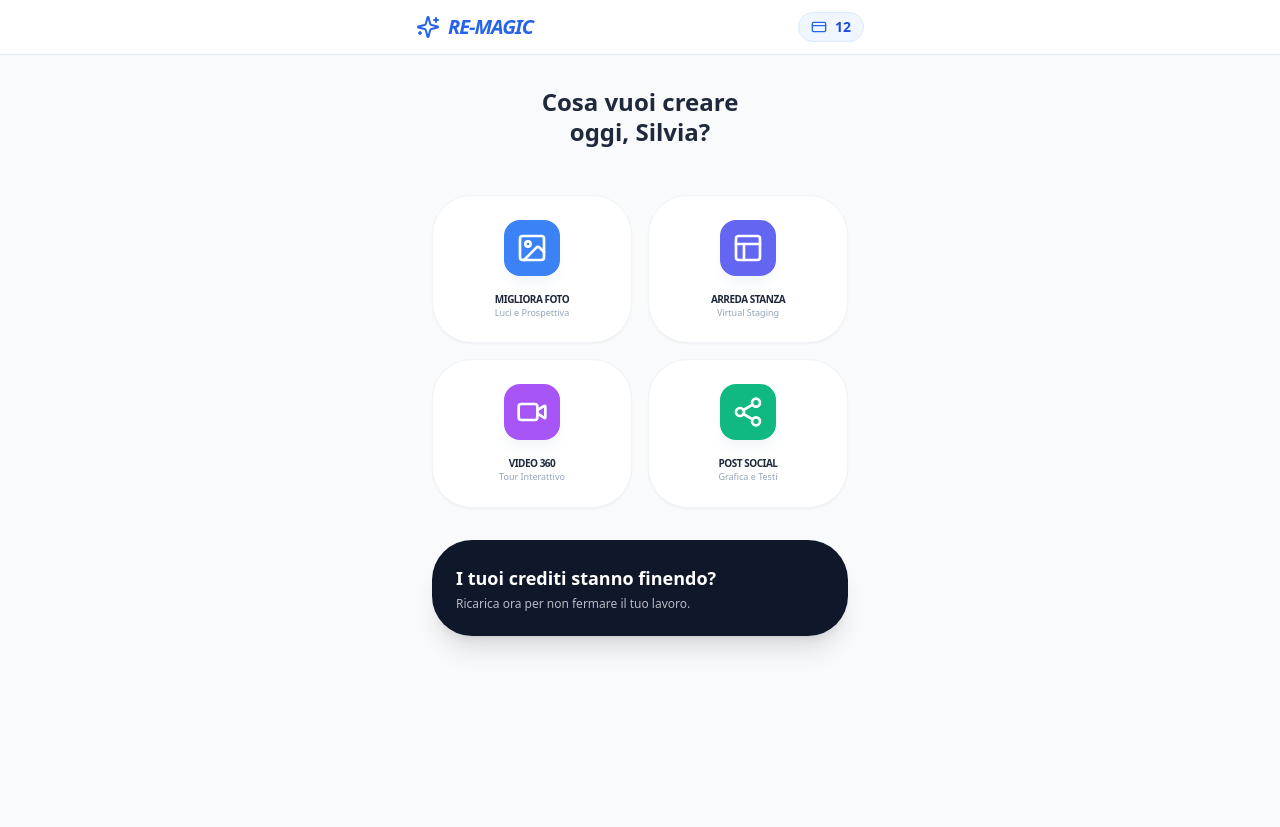
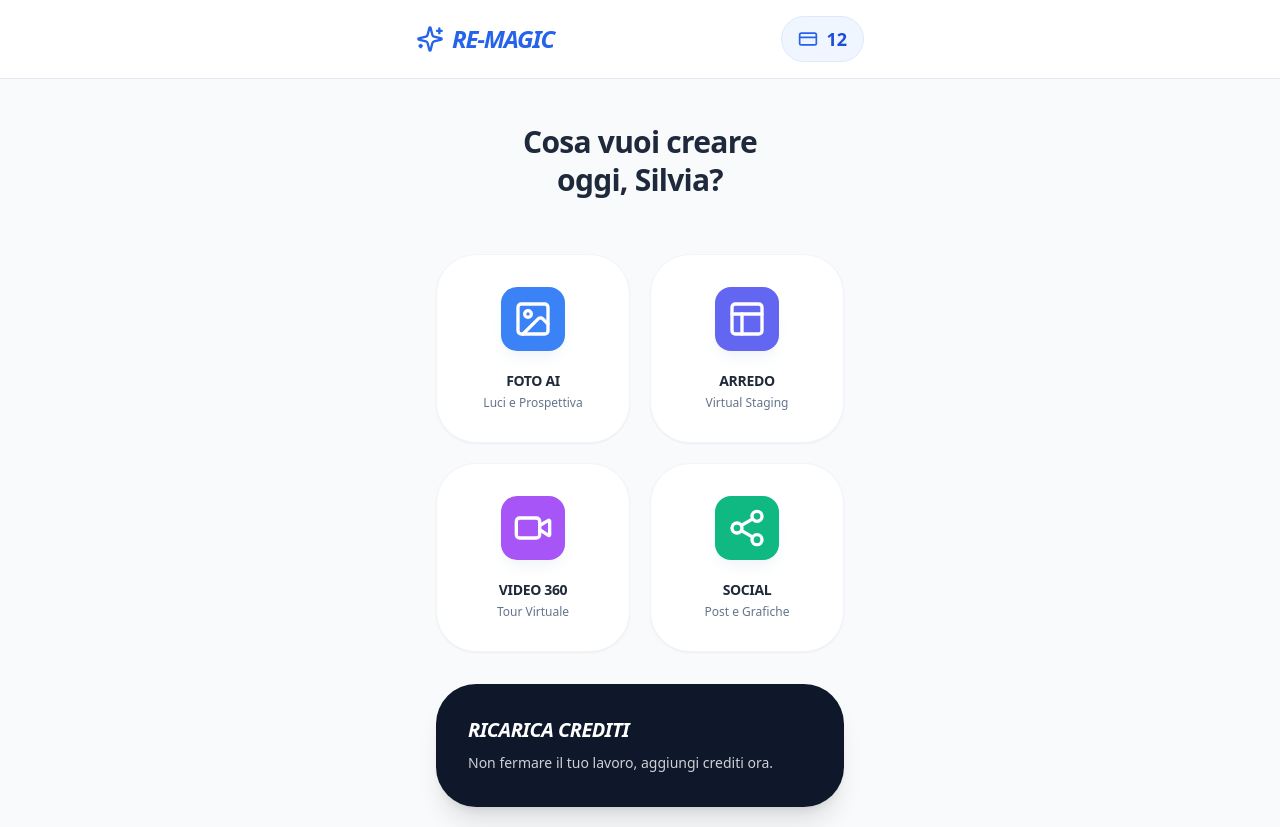
Before and after one commit to Silvia79r/real-estate-magic, a Next.js app: page / in a window 1280 px wide. Before the commit the page ends 800 px from the top, so only its background shows below. Built offline with nearby package versions, Linux system fonts and the light colour scheme.

Commit message:
Update page.tsx

```diff
--- a/app/page.tsx
+++ b/app/page.tsx
@@ -23,103 +23,106 @@ export default function RealEstateApp() {
   const MenuButton = ({ icon: Icon, label, sub, color, tab }: any) => (
     <button
       onClick={() => setActiveTab(tab)}
-      className="bg-white p-6 rounded-[2.5rem] shadow-sm border border-slate-100 flex flex-col items-center gap-3 hover:shadow-md transition-all active:scale-95 text-center"
+      className="bg-white p-8 rounded-[2.5rem] shadow-sm border border-slate-100 flex flex-col items-center gap-4 hover:shadow-md transition-all active:scale-95 text-center w-full"
     >
-      <div className={`w-14 h-14 ${color} rounded-2xl flex items-center justify-center mb-1 shadow-lg shadow-slate-100`}>
-        <Icon className="w-8 h-8 text-white" />
+      <div className={`w-16 h-16 ${color} rounded-2xl flex items-center justify-center mb-1 shadow-lg shadow-slate-100`}>
+        <Icon className="w-10 h-10 text-white" />
       </div>
       <div>
-        <p className="font-black text-[10px] uppercase tracking-tighter text-slate-800">{label}</p>
-        <p className="text-[9px] text-slate-400 font-medium leading-tight">{sub}</p>
+        <p className="font-black text-sm uppercase tracking-tight text-slate-800">{label}</p>
+        <p className="text-xs text-slate-500 font-medium leading-tight mt-1">{sub}</p>
       </div>
     </button>
   );
 
   return (
     <div className="min-h-screen bg-slate-50 flex flex-col font-sans text-slate-900">
-      <header className="bg-white border-b border-slate-200 px-4 py-3 sticky top-0 z-50">
+      <header className="bg-white border-b border-slate-200 px-4 py-4 sticky top-0 z-50">
         <div className="max-w-md mx-auto flex items-center justify-between">
           <div className="flex items-center gap-2 cursor-pointer" onClick={() => setActiveTab('home')}>
-            <Sparkles className="text-blue-600 w-6 h-6" />
-            <h1 className="font-black text-xl tracking-tighter text-blue-600 italic uppercase">RE-MAGIC</h1>
+            <Sparkles className="text-blue-600 w-7 h-7" />
+            <h1 className="font-black text-2xl tracking-tighter text-blue-600 italic uppercase">RE-MAGIC</h1>
           </div>
-          <button onClick={() => setActiveTab('shop')} className="bg-blue-50 px-3 py-1 rounded-full flex items-center gap-2 border border-blue-100 active:scale-95 transition-transform">
-            <CreditCard className="w-4 h-4 text-blue-600" />
-            <span className="text-sm font-bold text-blue-700">{credits}</span>
+          <button onClick={() => setActiveTab('shop')} className="bg-blue-50 px-4 py-2 rounded-full flex items-center gap-2 border border-blue-100 active:scale-95">
+            <CreditCard className="w-5 h-5 text-blue-600" />
+            <span className="text-lg font-black text-blue-700">{credits}</span>
           </button>
         </div>
       </header>
 
-      <main className="flex-1 p-4 max-w-md mx-auto w-full">
+      <main className="flex-1 p-5 max-w-md mx-auto w-full">
         {activeTab === 'home' && (
           <div className="space-y-8 animate-in fade-in duration-500">
-            <div className="py-4 text-center">
-              <h2 className="text-2xl font-black text-slate-800 leading-tight">Cosa vuoi creare<br/>oggi, Silvia?</h2>
+            <div className="py-6 text-center">
+              <h2 className="text-3xl font-black text-slate-800 leading-tight tracking-tight">Cosa vuoi creare<br/>oggi, Silvia?</h2>
             </div>
-            <div className="grid grid-cols-2 gap-4">
-              <MenuButton icon={ImageIcon} label="Migliora Foto" sub="Luci e Prospettiva" color="bg-blue-500" tab="photo" />
-              <MenuButton icon={Layout} label="Arreda Stanza" sub="Virtual Staging" color="bg-indigo-500" tab="staging" />
-              <MenuButton icon={Video} label="Video 360" sub="Tour Interattivo" color="bg-purple-500" tab="video360" />
-              <MenuButton icon={Share2} label="Post Social" sub="Grafica e Testi" color="bg-emerald-500" tab="social" />
+            <div className="grid grid-cols-2 gap-5">
+              <MenuButton icon={ImageIcon} label="Foto AI" sub="Luci e Prospettiva" color="bg-blue-500" tab="photo" />
+              <MenuButton icon={Layout} label="Arredo" sub="Virtual Staging" color="bg-indigo-500" tab="staging" />
+              <MenuButton icon={Video} label="Video 360" sub="Tour Virtuale" color="bg-purple-500" tab="video360" />
+              <MenuButton icon={Share2} label="Social" sub="Post e Grafiche" color="bg-emerald-500" tab="social" />
             </div>
-            <div onClick={() => setActiveTab('shop')} className="bg-slate-900 p-6 rounded-[2.5rem] text-white shadow-xl cursor-pointer">
-               <h3 className="text-lg font-bold">I tuoi crediti stanno finendo?</h3>
-               <p className="text-xs opacity-70 mt-1">Ricarica ora per non fermare il tuo lavoro.</p>
+            <div onClick={() => setActiveTab('shop')} className="bg-slate-900 p-8 rounded-[2.5rem] text-white shadow-xl cursor-pointer">
+               <h3 className="text-xl font-black mb-2 uppercase tracking-tight italic">Ricarica Crediti</h3>
+               <p className="text-sm opacity-80 leading-relaxed font-medium">Non fermare il tuo lavoro, aggiungi crediti ora.</p>
             </div>
           </div>
         )}
 
         {(activeTab === 'photo' || activeTab === 'staging' || activeTab === 'video360' || activeTab === 'social') && (
-          <div className="space-y-6 animate-in slide-in-from-bottom-4">
-            <button onClick={() => setActiveTab('home')} className="flex items-center gap-2 text-slate-400 font-bold text-[10px] uppercase tracking-widest">
-              <ArrowLeft className="w-3 h-3" /> Torna alla Dashboard
+          <div className="space-y-6 animate-in slide-in-from-bottom-6">
+            <button onClick={() => setActiveTab('home')} className="flex items-center gap-3 text-slate-500 font-black text-sm uppercase tracking-widest py-2">
+              <ArrowLeft className="w-5 h-5" /> Indietro
             </button>
-            <div className="bg-white p-6 rounded-[2.5rem] shadow-sm border border-slate-100 text-center">
-              <h3 className="font-black uppercase text-sm tracking-widest mb-4">
+            <div className="bg-white p-8 rounded-[3rem] shadow-sm border border-slate-100 text-center">
+              <h3 className="font-black uppercase text-lg tracking-widest mb-6 text-blue-600">
                 {activeTab === 'photo' && "Migliora Foto"}
                 {activeTab === 'staging' && "Virtual Staging"}
                 {activeTab === 'video360' && "Tour 360°"}
                 {activeTab === 'social' && "Generatore Post"}
               </h3>
-              <div className="mb-6 p-4 bg-blue-50 rounded-2xl text-left border border-blue-100">
-                <p className="text-[11px] text-blue-700 leading-relaxed italic">
-                  {activeTab === 'photo' && "💡 L'AI bilancerà le luci e raddrizzerà le linee cadenti delle pareti per foto professionali."}
-                  {activeTab === 'staging' && "💡 Carica una stanza vuota: l'AI inserirà mobili moderni seguendo lo stile dell'immobile."}
-                  {activeTab === 'video360' && "💡 Carica il video MP4. L'AI creerà un ambiente navigabile e luminoso."}
-                  {activeTab === 'social' && "💡 Inserisci i dati dell'immobile: genereremo una descrizione accattivante e una grafica per Instagram."}
+
+              {/* ISTRUZIONI PIÙ GRANDI E VISIBILI */}
+              <div className="mb-8 p-6 bg-blue-50 rounded-3xl text-left border border-blue-100 shadow-sm">
+                <p className="text-[15px] text-blue-800 leading-snug font-bold italic">
+                  {activeTab === 'photo' && "💡 Carica le foto. L'AI bilancerà le luci e raddrizzerà le pareti storte per te."}
+                  {activeTab === 'staging' && "💡 Carica una stanza vuota. L'AI inserirà mobili moderni in pochi secondi."}
+                  {activeTab === 'video360' && "💡 Carica un video MP4. L'AI creerà un tour navigabile e luminoso."}
+                  {activeTab === 'social' && "💡 Crea descrizioni accattivanti e grafiche per i tuoi canali social."}
                 </p>
               </div>
-              <div className="aspect-square border-2 border-dashed border-slate-200 rounded-[2rem] bg-slate-50 flex flex-col items-center justify-center mb-6 overflow-hidden">
-                {isProcessing ? <Loader2 className="w-10 h-10 text-blue-600 animate-spin" /> : isDone ? <CheckCircle className="w-12 h-12 text-emerald-500" /> : <Camera className="w-10 h-10 text-slate-200" />}
+
+              <div className="aspect-square border-2 border-dashed border-slate-200 rounded-[2.5rem] bg-slate-50 flex flex-col items-center justify-center mb-8 overflow-hidden shadow-inner">
+                {isProcessing ? <Loader2 className="w-14 h-14 text-blue-600 animate-spin" /> : isDone ? <CheckCircle className="w-16 h-16 text-emerald-500" /> : <Camera className="w-14 h-14 text-slate-200" />}
               </div>
-              <button onClick={startAiMagic} className="w-full bg-blue-600 text-white py-5 rounded-3xl font-black shadow-lg flex items-center justify-center gap-2">
-                <Sparkles className="w-5 h-5" /> {isProcessing ? "ELABORAZIONE..." : "AVVIA MAGIA"}
+
+              <button onClick={startAiMagic} className="w-full bg-blue-600 text-white py-7 rounded-[2rem] font-black text-lg shadow-xl shadow-blue-100 active:scale-95 transition-all flex items-center justify-center gap-4">
+                <Sparkles className="w-7 h-7" /> {isProcessing ? "ELABORAZIONE..." : "AVVIA MAGIA"}
               </button>
             </div>
           </div>
         )}
 
         {activeTab === 'shop' && (
-          <div className="space-y-6 animate-in fade-in">
-            <button onClick={() => setActiveTab('home')} className="flex items-center gap-2 text-slate-400 font-bold text-[10px] uppercase tracking-widest">
-              <ArrowLeft className="w-3 h-3" /> Chiudi Negozio
+          <div className="space-y-8 animate-in fade-in duration-300">
+            <button onClick={() => setActiveTab('home')} className="flex items-center gap-3 text-slate-500 font-black text-sm uppercase tracking-widest py-2">
+              <ArrowLeft className="w-5 h-5" /> Chiudi
             </button>
-            <div className="text-center mb-4">
-              <h2 className="text-2xl font-black italic text-blue-600 uppercase">Ricarica Crediti</h2>
-              <p className="text-xs text-slate-400 mt-1">Scegli il pacchetto più adatto alle tue vendite</p>
+            <div className="text-center">
+              <h2 className="text-3xl font-black italic text-blue-600 uppercase tracking-tighter">Pacchetti Crediti</h2>
             </div>
             {[
-              { title: "Starter", qty: "10 Crediti", price: "9,90€", desc: "Ideale per un singolo appartamento" },
+              { title: "Starter", qty: "10 Crediti", price: "9,90€", desc: "Ideale per un singolo immobile" },
               { title: "Pro", qty: "50 Crediti", price: "39,90€", desc: "Per agenti attivi ogni giorno", hot: true },
-              { title: "Agency", qty: "200 Crediti", price: "99,90€", desc: "La scelta migliore per il tuo team" }
+              { title: "Agency", qty: "200 Crediti", price: "99,90€", desc: "Il meglio per il tuo team" }
             ].map((pkg, i) => (
-              <div key={i} className={`p-6 rounded-[2.5rem] border-2 transition-all ${pkg.hot ? 'border-blue-600 bg-blue-600 text-white' : 'border-white bg-white'}`}>
-                <div className="flex justify-between items-start mb-2">
-                  <h4 className="font-black uppercase tracking-tighter text-lg">{pkg.qty}</h4>
-                  <span className="font-bold">{pkg.price}</span>
+              <div key={i} className={`p-8 rounded-[3rem] border-4 transition-all ${pkg.hot ? 'border-blue-600 bg-blue-600 text-white shadow-2xl' : 'border-white bg-white shadow-md'}`}>
+                <div className="flex justify-between items-center mb-2">
+                  <h4 className="font-black uppercase tracking-tighter text-2xl italic">{pkg.qty}</h4>
+                  <span className="font-black text-xl">{pkg.price}</span>
                 </div>
-                <p className={`text-[10px] mb-4 ${pkg.hot ? 'opacity-80' : 'text-slate-400'}`}>{pkg.desc}</p>
-                <button className={`w-full py-3 rounded-2xl font-bold text-xs uppercase ${pkg.hot ? 'bg-white text-blue-600' : 'bg-slate-900 text-white'}`}>Acquista</button>
+                <p className={`text-sm mb-6 font-bold ${pkg.hot ? 'opacity-90' : 'text-slate-400'}`}>{pkg.desc}</p>
+                <button className={`w-full py-5 rounded-[1.5rem] font-black text-sm uppercase tracking-widest ${pkg.hot ? 'bg-white text-blue-600' : 'bg-slate-900 text-white'}`}>Acquista Ora</button>
               </div>
             ))}
           </div>
```
